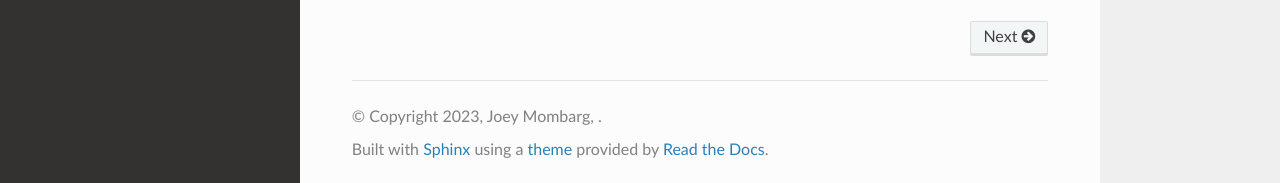
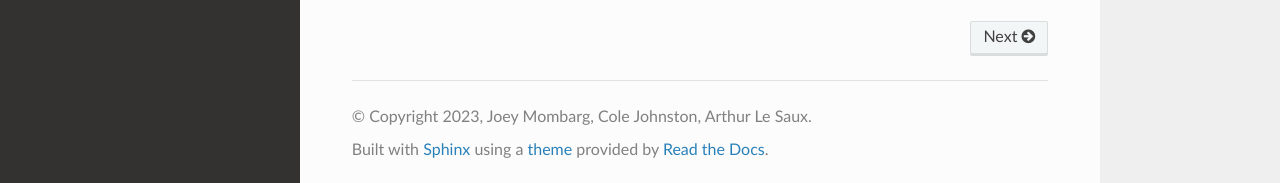
Before and after one commit to mesa-summer-school-2023/mesa-school-bugnet, a Sphinx documentation site: the page built from docs/index.rst, in a window 1280 px wide and 1070 px high. Shown: the part 884-1067 px from the top of the window. Built offline with Sphinx 7.4.7 and the Read the Docs theme 2.0.0, drawn with Linux system fonts in a browser that asks for light colours.

Commit message:
Update conf.py

```diff
--- a/docs/conf.py
+++ b/docs/conf.py
@@ -3,7 +3,7 @@
 # -- Project information
 
 project = 'MESA Lab Day 4'
-copyright = '2023, Joey Mombarg, '
+copyright = '2023, Joey Mombarg, Cole Johnston, Arthur Le Saux'
 author = 'Joey Mombarg'
 
 release = '0.1'
```
